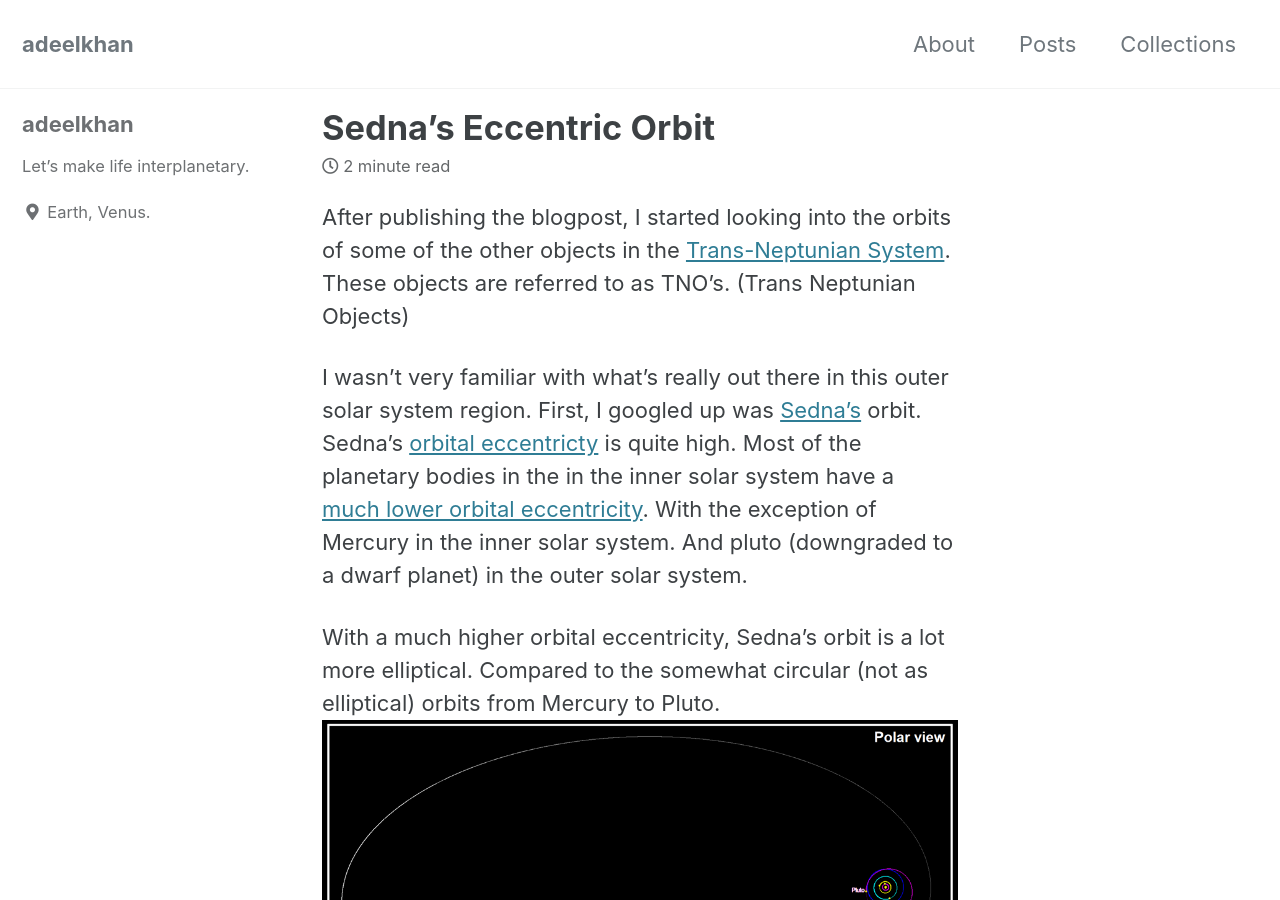
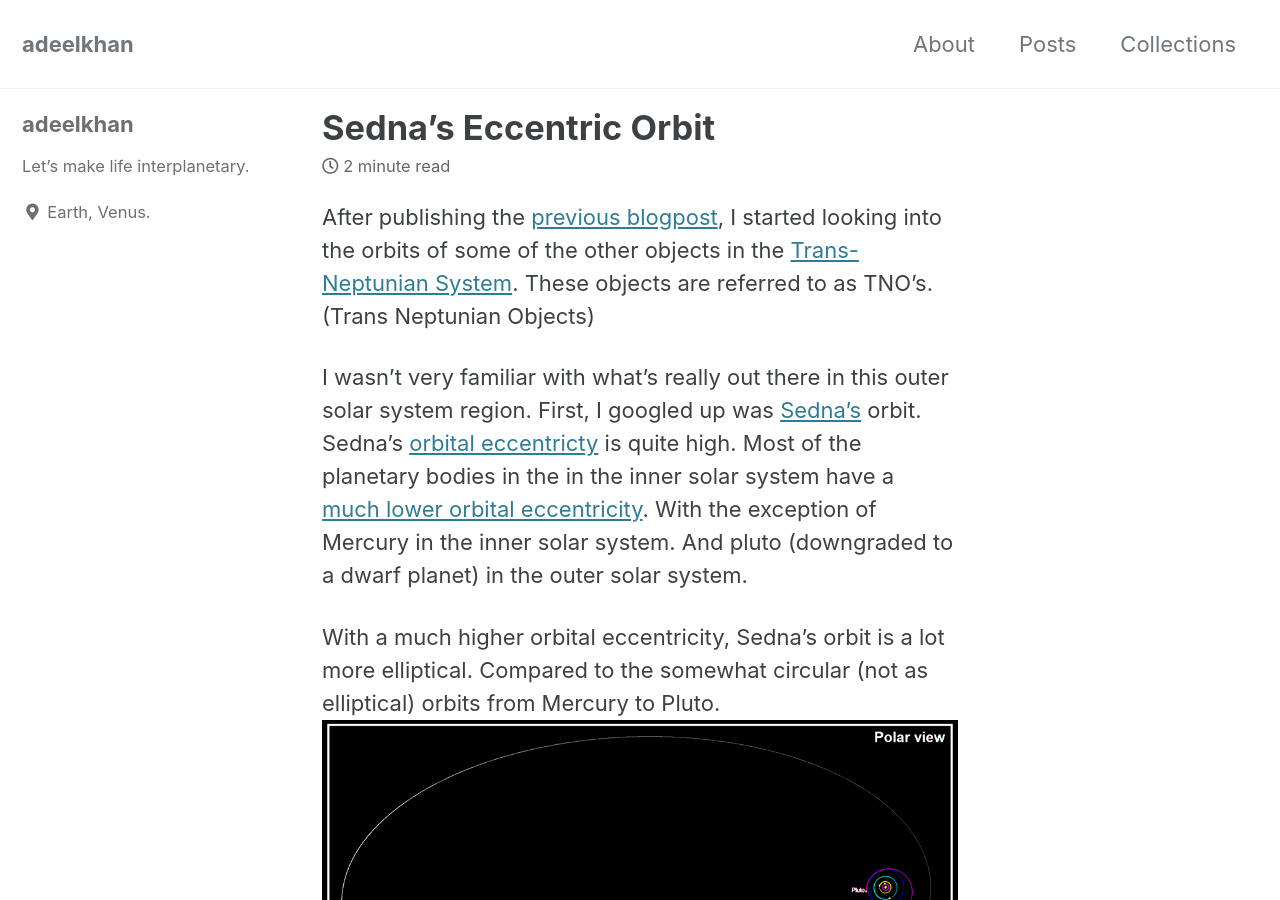
Before and after one commit to stellardreams/stellardreams.github.io, a Jekyll site: the page built from _posts/2020-11-02-Sedna's-eccentric-orbit.md, in a window 1280 px wide and 900 px high. Built offline with Jekyll 4.4.1, drawn with Linux system fonts in a browser that asks for light colours; cached includes are drawn as plain includes.

Commit message:
Update 2020-11-02-Sedna's-eccentric-orbit.md

```diff
--- a/_posts/2020-11-02-Sedna's-eccentric-orbit.md
+++ b/_posts/2020-11-02-Sedna's-eccentric-orbit.md
@@ -1,4 +1,4 @@
-After publishing the blogpost, I started looking into the orbits of some of the other objects in the [Trans-Neptunian System](https://en.wikipedia.org/wiki/Trans-Neptunian_object). These objects are referred to as TNO's. (Trans Neptunian Objects)
+After publishing the [previous blogpost](https://stellardreams.github.io/Grape-fruit-sized-Black-Hole-in-the-outer-solar-system/), I started looking into the orbits of some of the other objects in the [Trans-Neptunian System](https://en.wikipedia.org/wiki/Trans-Neptunian_object). These objects are referred to as TNO's. (Trans Neptunian Objects)
 
 I wasn't very familiar with what's really out there in this outer solar system region. First, I googled up was [Sedna's](https://en.wikipedia.org/wiki/90377_Sedna) orbit. Sedna's [orbital eccentricty](https://en.wikipedia.org/wiki/Orbital_eccentricity) is quite high. Most of the planetary bodies in the in the inner solar system have a [much lower orbital eccentricity](https://nssdc.gsfc.nasa.gov/planetary/factsheet/). With the exception of Mercury in the inner solar system. And pluto (downgraded to a dwarf planet) in the outer solar system.
 
```
